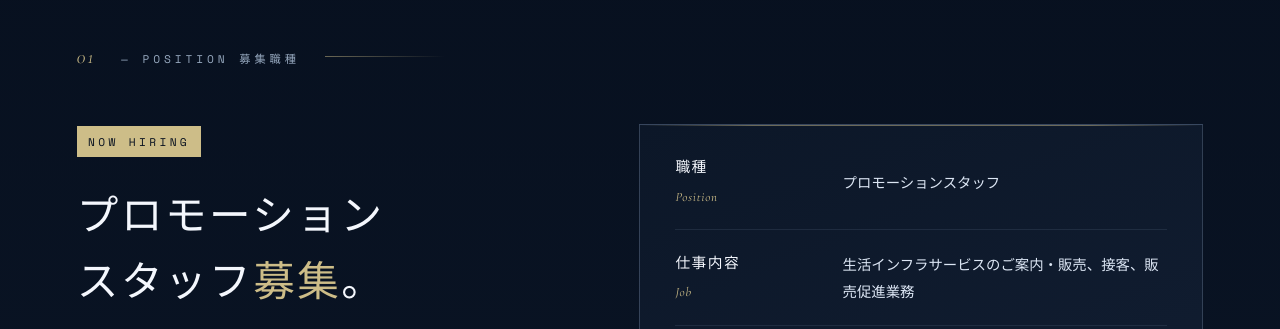
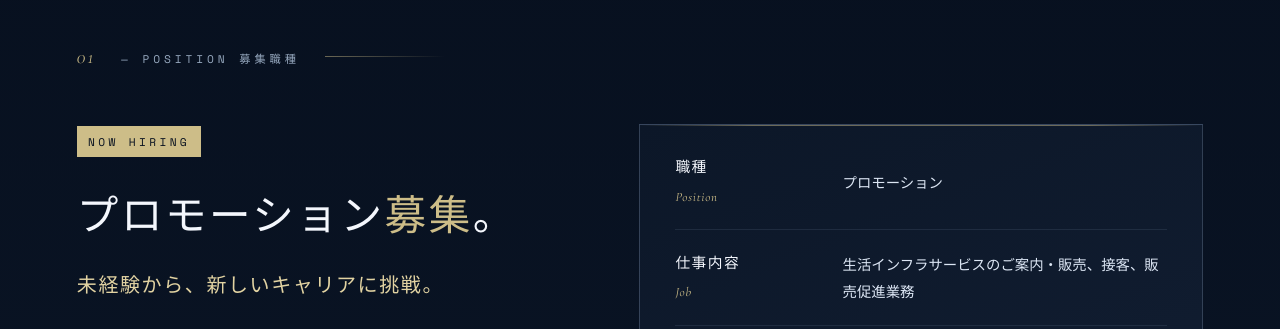
Before and after one commit to hisafuminakamurarp-lab/rp-websirte, a plain HTML site: page recruit.html in a window 1280 px wide. Shown: the part 900-1229 px from the top of the page. Drawn offline with nearby package versions, Linux system fonts and the light colour scheme.

Commit message:
採用ページの職種名を「プロモーション」に変更
Co-Authored-By: Claude Opus 5.5 <noreply@anthropic.com>

```diff
--- a/recruit.html
+++ b/recruit.html
@@ -1,7 +1,7 @@
 <!DOCTYPE html><html lang="ja"><head>
 <meta charset="UTF-8"><meta name="viewport" content="width=device-width,initial-scale=1">
 <title>Recruit | ROCK PTARMIGAN — 採用情報</title>
-<meta name="description" content="プロモーションスタッフ募集（未経験歓迎・首都圏エリア・月額225,000円〜）。学歴や経歴だけで判断せず、一人ひとりの個性と可能性を大切にするROCK PTARMIGANの採用情報です。">
+<meta name="description" content="プロモーション職募集（未経験歓迎・首都圏エリア・月額225,000円〜）。学歴や経歴だけで判断せず、一人ひとりの個性と可能性を大切にするROCK PTARMIGANの採用情報です。">
 <meta name="keywords" content="採用,求人,キャリア,ライフプランニング,資産形成,東京,新宿,ROCK PTARMIGAN">
 <meta name="author" content="ROCK PTARMIGAN Co., Ltd.">
 <meta name="robots" content="index, follow">
@@ -159,7 +159,7 @@ footer{border-top:1px solid var(--border);padding:4.5rem 6vw 3rem;background:var
   <div class="pos-grid">
     <div class="pos-intro rv">
       <span class="pos-tag">Now Hiring</span>
-      <h2 class="sec-title">プロモーション<br>スタッフ<em>募集</em>。</h2>
+      <h2 class="sec-title">プロモーション<em>募集</em>。</h2>
       <p class="pos-catch"><span class="nw">未経験から、</span><span class="nw">新しいキャリアに挑戦。</span></p>
       <p>お客様の暮らしをより便利で快適にする、生活インフラサービスのご案内・販売をお任せします。</p>
       <p>接客や販売の経験がある方はもちろん、未経験の方も歓迎。コミュニケーション力を活かしながら、<span class="hl">営業スキルや提案力を身につけられる</span>お仕事です。</p>
@@ -167,7 +167,7 @@ footer{border-top:1px solid var(--border);padding:4.5rem 6vw 3rem;background:var
     </div>
     <div class="pos-table-wrap rv">
       <table class="pos-table">
-        <tr><th>職種<span class="en">Position</span></th><td>プロモーションスタッフ</td></tr>
+        <tr><th>職種<span class="en">Position</span></th><td>プロモーション</td></tr>
         <tr><th>仕事内容<span class="en">Job</span></th><td>生活インフラサービスのご案内・販売、接客、販売促進業務</td></tr>
         <tr><th>雇用形態<span class="en">Employment</span></th><td>正社員・契約社員・業務委託</td></tr>
         <tr><th>給与・報酬<span class="en">Salary</span></th><td><strong>月額225,000円〜</strong><span class="sub">契約形態・経験・能力等により決定</span></td></tr>
```
